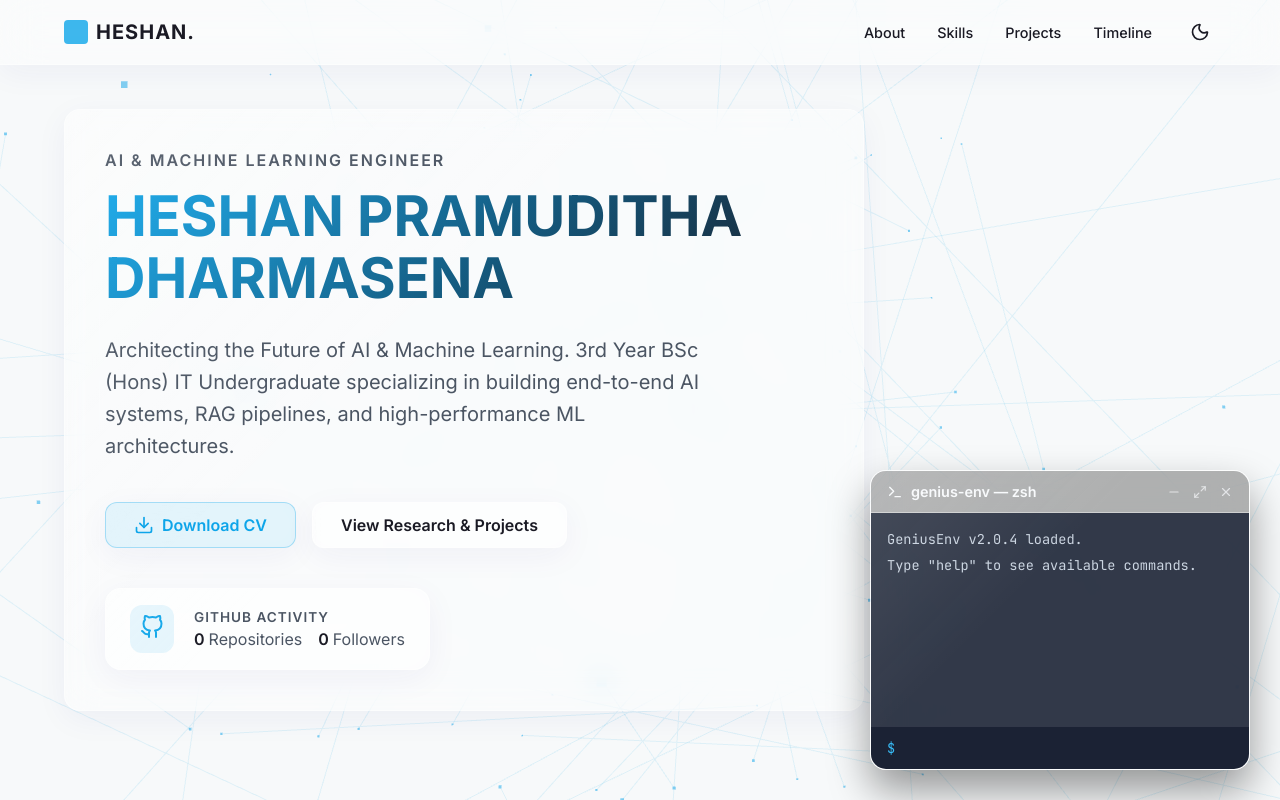
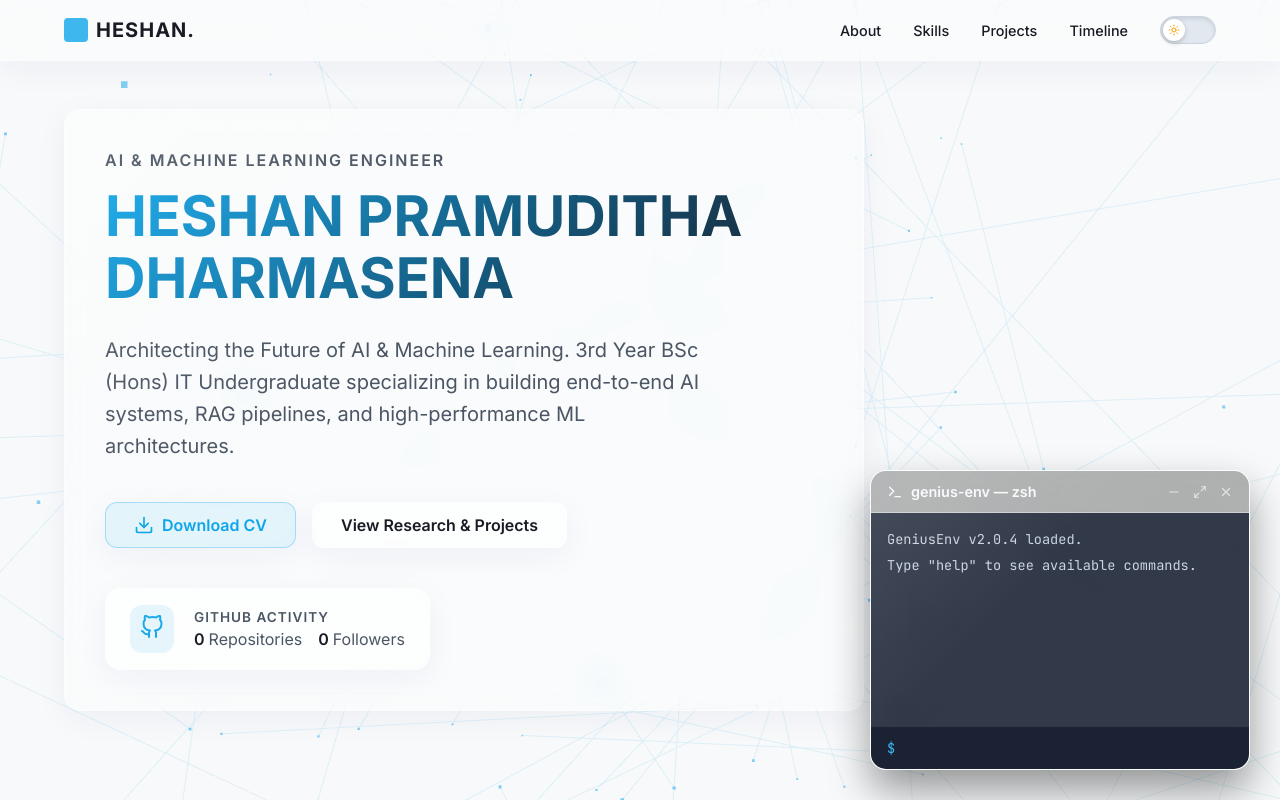
Before and after one commit to heyiamheshan/portfolio-website, a React app: page / in a window 1280 px wide. Shown: the top 800 px of the page. Built offline with nearby package versions, Linux system fonts and the light colour scheme; no server answers; the HTML template or start-up script is replaced by a standard one.

Commit message:
small changes

```diff
--- a/src/components/Navbar.tsx
+++ b/src/components/Navbar.tsx
@@ -2,17 +2,21 @@ import { Moon, Sun } from 'lucide-react';
 import { useState, useEffect } from 'react';
 
 export default function Navbar() {
-    const [theme, setTheme] = useState('light');
-
-    useEffect(() => {
-        // Initial theme check based on system preference
-        if (window.matchMedia && window.matchMedia('(prefers-color-scheme: dark)').matches) {
-            setTheme('dark');
+    const [theme, setTheme] = useState(() => {
+        // Check localStorage first, then system preference
+        const savedTheme = localStorage.getItem('portfolio-theme');
+        if (savedTheme) {
+            return savedTheme;
         }
-    }, []);
+        if (typeof window !== 'undefined' && window.matchMedia('(prefers-color-scheme: dark)').matches) {
+            return 'dark';
+        }
+        return 'light';
+    });
 
     useEffect(() => {
         document.documentElement.setAttribute('data-theme', theme);
+        localStorage.setItem('portfolio-theme', theme);
     }, [theme]);
 
     const toggleTheme = () => {
@@ -40,12 +44,56 @@ export default function Navbar() {
                     <a href="#projects" style={{ textDecoration: 'none', color: 'inherit', fontWeight: 500, fontSize: '0.9rem', transition: 'color 0.3s' }}>Projects</a>
                     <a href="#timeline" style={{ textDecoration: 'none', color: 'inherit', fontWeight: 500, fontSize: '0.9rem', transition: 'color 0.3s' }}>Timeline</a>
 
-                    <button onClick={toggleTheme} style={{
-                        background: 'transparent', border: 'none', cursor: 'pointer', color: 'inherit',
-                        display: 'flex', alignItems: 'center', justifyContent: 'center', padding: '6px', borderRadius: '50%',
-                        transition: 'background 0.3s'
-                    }} title="Toggle Theme" aria-label="Toggle Theme">
-                        {theme === 'light' ? <Moon size={20} /> : <Sun size={20} />}
+                    <button
+                        onClick={toggleTheme}
+                        style={{
+                            background: theme === 'light' ? '#e2e8f0' : '#1e293b',
+                            border: `1px solid ${theme === 'light' ? '#cbd5e1' : '#334155'}`,
+                            cursor: 'pointer',
+                            color: theme === 'light' ? '#f59e0b' : '#38bdf8',
+                            display: 'flex',
+                            alignItems: 'center',
+                            position: 'relative',
+                            width: '56px',
+                            height: '28px',
+                            borderRadius: '30px',
+                            padding: '2px',
+                            transition: 'all 0.4s cubic-bezier(0.4, 0.0, 0.2, 1)',
+                            boxShadow: 'inset 0 2px 4px rgba(0,0,0,0.1)'
+                        }}
+                        title="Toggle Theme"
+                        aria-label="Toggle Theme"
+                    >
+                        {/* Sun Icon Background */}
+                        <div style={{
+                            position: 'absolute', left: '6px', opacity: theme === 'dark' ? 0 : 1, transition: 'opacity 0.3s', display: 'flex', alignItems: 'center'
+                        }}>
+                            <Sun size={14} color="#f59e0b" />
+                        </div>
+
+                        {/* Moon Icon Background */}
+                        <div style={{
+                            position: 'absolute', right: '6px', opacity: theme === 'light' ? 0 : 1, transition: 'opacity 0.3s', display: 'flex', alignItems: 'center'
+                        }}>
+                            <Moon size={14} color="#38bdf8" />
+                        </div>
+
+                        {/* Sliding Circle */}
+                        <div style={{
+                            width: '22px',
+                            height: '22px',
+                            background: theme === 'light' ? '#ffffff' : '#0b0f19',
+                            borderRadius: '50%',
+                            display: 'flex',
+                            alignItems: 'center',
+                            justifyContent: 'center',
+                            boxShadow: '0 2px 5px rgba(0,0,0,0.2)',
+                            transform: `translateX(${theme === 'light' ? '0px' : '28px'})`,
+                            transition: 'transform 0.4s cubic-bezier(0.4, 0.0, 0.2, 1), background-color 0.4s',
+                            zIndex: 2
+                        }}>
+                            {theme === 'light' ? <Sun size={12} color="#f59e0b" /> : <Moon size={12} color="#38bdf8" />}
+                        </div>
                     </button>
                 </nav>
             </div>
```
